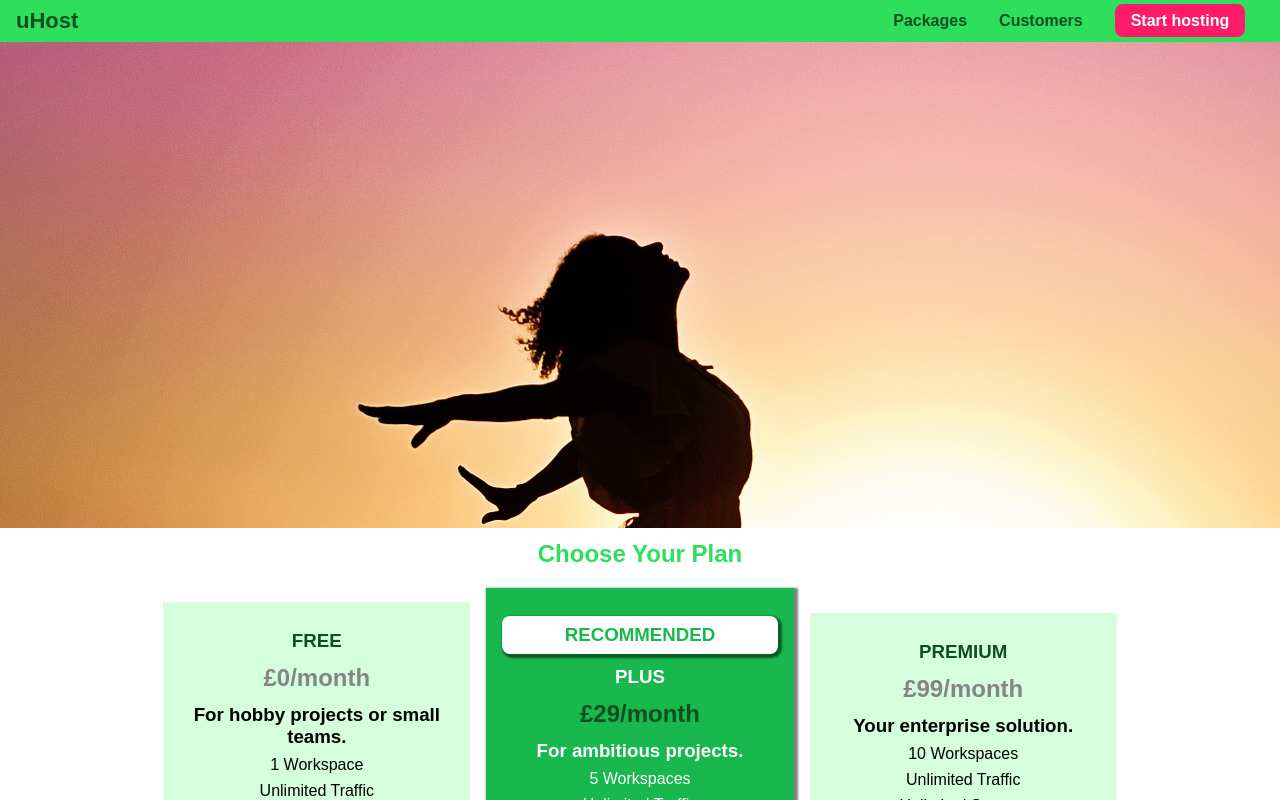
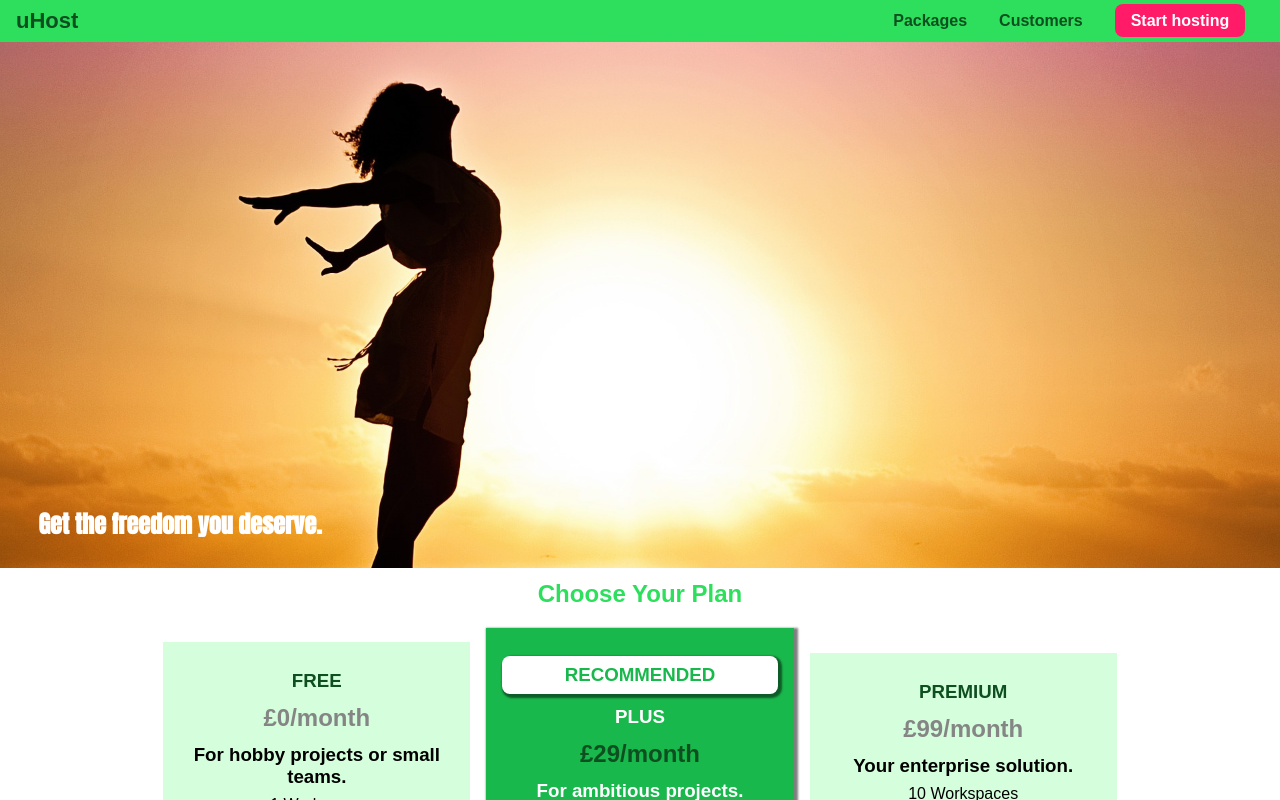
Before and after one commit to ArifEbrahim/hosting-website, a React (Vite) app: page / in a window 1280 px wide. Shown: the top 800 px of the page. Built offline with nearby package versions, Linux system fonts and the light colour scheme.

Commit message:
updated background image styling on home

```diff
--- a/src/pages/Home/Home.module.css
+++ b/src/pages/Home/Home.module.css
@@ -1,8 +1,11 @@
 .product_overview {
-  background: url('../../../public/images/freedom.jpg');
+  background: url('../../../public/images/freedom.jpg') left 5% bottom 65% /
+    cover no-repeat border-box;
   width: 100%;
   height: 528px;
   padding: 10px;
+  margin-top: 40px;
+  position: relative;
 }
 
 .section_title {
@@ -14,6 +17,9 @@
 .product_overview h1 {
   color: white;
   font-family: 'Anton', sans-serif;
+  position: absolute;
+  bottom: 5%;
+  left: 3%;
 }
 
 .plan__list {
@@ -115,7 +121,7 @@
   vertical-align: top;
 }
 
-.key_feature__image{
+.key_feature__image {
   background: #ffcede;
   width: 128px;
   height: 128px;
```
